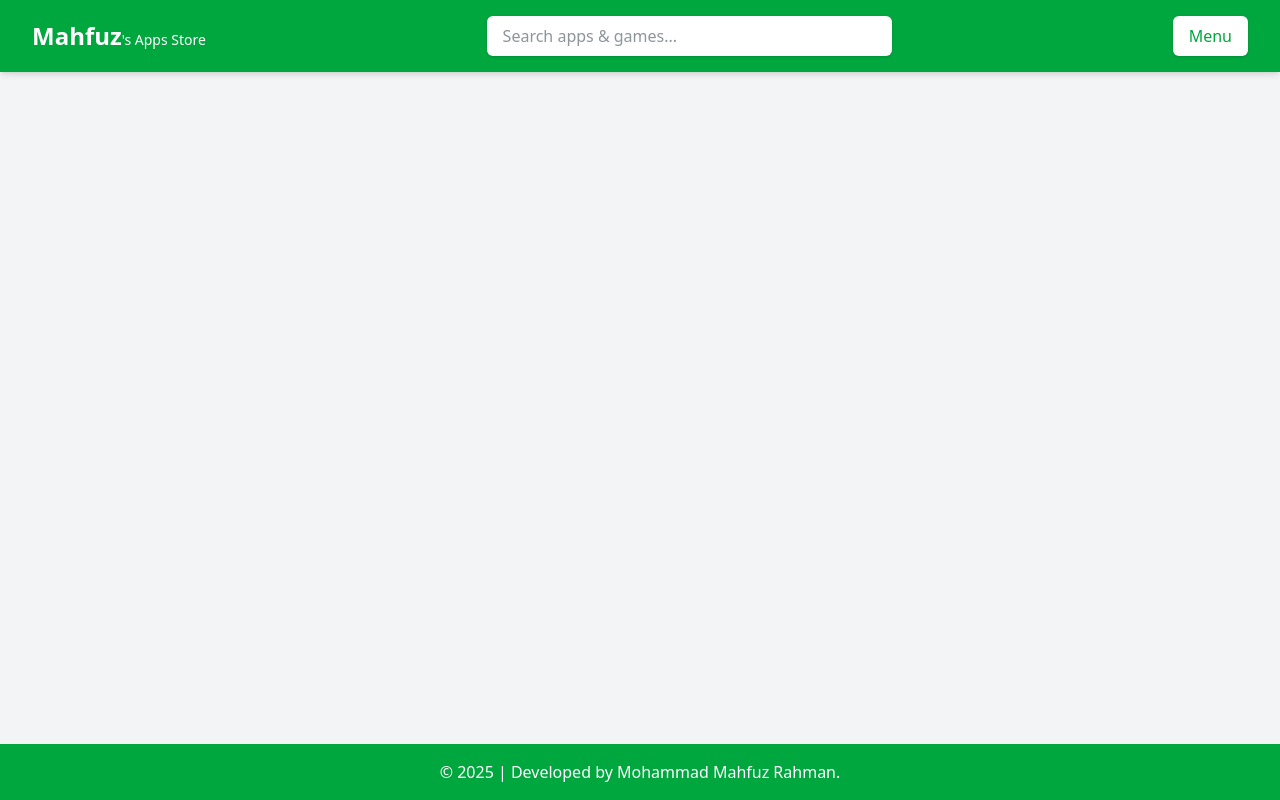
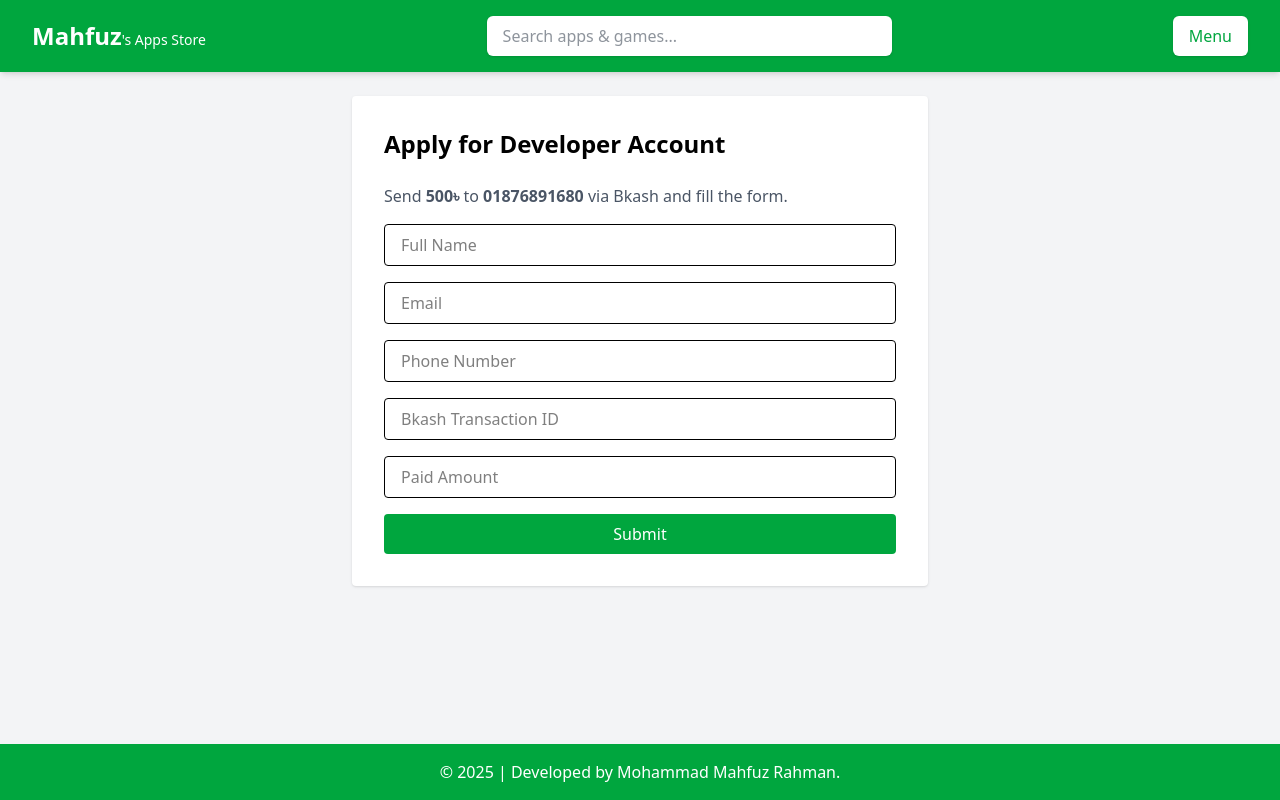
Before and after one commit to mahfuz0712/Apps-Store-Frontend, a React (Vite) app: page /application in a window 1280 px wide. Built offline with nearby package versions, Linux system fonts and the light colour scheme.

Commit message:
updated UI

```diff
--- a/src/App.jsx
+++ b/src/App.jsx
@@ -7,6 +7,7 @@ import Dashboard from "./pages/Dashboard";
 import AdminDashboard from "./pages/AdminDashboard";
 import Login from "./pages/Login";
 import PrivateRoute from "./routes/PrivateRoute";
+import ApplicationForm from "./pages/ApplicationForm";
 
 function App() {
   return (
@@ -50,7 +51,15 @@ function App() {
                   <Login />
                 </ErrorBoundary>
               }
-              />
+            />
+            <Route
+              path="/application"
+              element={
+                <ErrorBoundary FallbackComponent={ErrorFallback}>
+                  <ApplicationForm />
+                </ErrorBoundary>
+              }
+            />
           </Routes>
         </main>
 
--- a/src/components/Navbar.jsx
+++ b/src/components/Navbar.jsx
@@ -1,7 +1,7 @@
 import { useState, useEffect, useRef } from "react";
-import PropTypes from 'prop-types';
-import { Link } from 'react-router-dom';
-import { Menu } from 'lucide-react'; // icon from Lucide (you can use any SVG if needed)
+import PropTypes from "prop-types";
+import { Link } from "react-router-dom";
+import { Menu } from "lucide-react"; // icon from Lucide (you can use any SVG if needed)
 
 const Header = ({ user, Logout }) => {
   const [dropdownOpen, setDropdownOpen] = useState(false);
@@ -23,7 +23,6 @@ const Header = ({ user, Logout }) => {
   return (
     <header className="bg-green-600 text-white shadow-md fixed top-0 left-0 w-full z-50">
       <div className="max-w-7xl mx-auto px-4 sm:px-6 lg:px-8 py-4 flex flex-wrap items-center justify-between">
-
         {/* Logo/Title */}
         <div className="text-2xl font-semibold">
           Mahfuz<span className="font-light text-sm">'s Apps Store</span>
@@ -62,13 +61,34 @@ const Header = ({ user, Logout }) => {
 
           {/* Dropdown menu */}
           {dropdownOpen && (
-            <div className="absolute right-0 mt-2 w-44 bg-white rounded-lg shadow-lg z-50">
+            <div className="absolute right-0 mt-2 w-52 bg-white rounded-lg shadow-lg z-50">
               <ul className="divide-y divide-gray-200 text-sm text-gray-700">
+                {user?.role === "developer" || user?.role === "admin" ? (
+                  <li>
+                    <Link
+                      to="/profile"
+                      className="block px-4 py-3 hover:bg-gray-100"
+                    >
+                      Profile
+                    </Link>
+                  </li>
+                ) : (
+                  <li>
+                    <Link
+                      to="/application"
+                      className="block px-4 py-3 hover:bg-gray-100"
+                    >
+                      Apply for Developer Account
+                    </Link>
+                  </li>
+                )}
                 <li>
-                  <Link to="/profile" className="block px-4 py-3 hover:bg-gray-100">Profile</Link>
-                </li>
-                <li>
-                  <Link to="/settings" className="block px-4 py-3 hover:bg-gray-100">Settings</Link>
+                  <Link
+                    to="/settings"
+                    className="block px-4 py-3 hover:bg-gray-100"
+                  >
+                    Settings
+                  </Link>
                 </li>
                 <li>
                   <button
--- /dev/null
+++ b/src/pages/ApplicationForm.jsx
@@ -0,0 +1,142 @@
+import { useState } from "react";
+import axios from "axios";
+import swal from "sweetalert";
+
+const ApplicationForm = () => {
+  const [formData, setFormData] = useState({
+    Name: "",
+    Email: "",
+    Phone: "",
+    BkashTransactionId: "",
+    PaidAmount: "",
+  });
+
+  const [isSubmitting, setIsSubmitting] = useState(false);
+
+  const handleChange = (e) => {
+    setFormData({ ...formData, [e.target.name]: e.target.value });
+  };
+
+  const handleSubmit = async (e) => {
+    e.preventDefault();
+    setIsSubmitting(true);
+
+    try {
+      const createApplicantUrl = import.meta.env.VITE_CREATE_APPLICANTS;
+      const response = await axios.post(createApplicantUrl, {
+        ...formData,
+        Role: "Developer",
+        PaidDate: new Date(),
+        Applied: new Date(),
+      });
+
+      if (response.data?.success) {
+        swal({
+          title: "✅ Application Submitted",
+          text: "Your application has been submitted successfully.",
+          icon: "success",
+          button: "OK",
+        });
+        setFormData({
+          Name: "",
+          Email: "",
+          Phone: "",
+          BkashTransactionId: "",
+          PaidAmount: "",
+        });
+      } else {
+        swal({
+          title: "⚠️ Application Failed",
+          text: response.data?.message || "Please try again later.",
+          icon: "warning",
+          button: "OK",
+        });
+      }
+    } catch (error) {
+      if (error.response?.data?.message) {
+        swal({
+          title: "⚠️ Application Failed",
+          text: error.response.data.message,
+          icon: "warning",
+          button: "OK",
+        });
+      } else {
+        swal({
+          title: "❌ Error",
+          text: "An unexpected error occurred. Please try again later.",
+          icon: "error",
+          button: "OK",
+        });
+      }
+    } finally {
+      setIsSubmitting(false);
+    }
+  };
+
+  return (
+    <div className="max-w-xl mx-auto mt-20 bg-white p-8 rounded shadow">
+      <h2 className="text-2xl font-semibold mb-6">Apply for Developer Account</h2>
+      <p className="mb-4 text-gray-600">
+        Send <strong>500৳</strong> to <strong>01876891680</strong> via Bkash and fill the form.
+      </p>
+      <form onSubmit={handleSubmit} className="space-y-4">
+        <input
+          type="text"
+          name="Name"
+          placeholder="Full Name"
+          value={formData.Name}
+          onChange={handleChange}
+          required
+          className="w-full px-4 py-2 border rounded"
+        />
+        <input
+          type="email"
+          name="Email"
+          placeholder="Email"
+          value={formData.Email}
+          onChange={handleChange}
+          required
+          className="w-full px-4 py-2 border rounded"
+        />
+        <input
+          type="tel"
+          name="Phone"
+          placeholder="Phone Number"
+          value={formData.Phone}
+          onChange={handleChange}
+          required
+          className="w-full px-4 py-2 border rounded"
+        />
+        <input
+          type="text"
+          name="BkashTransactionId"
+          placeholder="Bkash Transaction ID"
+          value={formData.BkashTransactionId}
+          onChange={handleChange}
+          required
+          className="w-full px-4 py-2 border rounded"
+        />
+        <input
+          type="number"
+          name="PaidAmount"
+          placeholder="Paid Amount"
+          value={formData.PaidAmount}
+          onChange={handleChange}
+          required
+          className="w-full px-4 py-2 border rounded"
+        />
+        <button
+          type="submit"
+          disabled={isSubmitting}
+          className={`w-full bg-green-600 text-white px-6 py-2 rounded hover:bg-green-700 ${
+            isSubmitting ? "opacity-50 cursor-not-allowed" : ""
+          }`}
+        >
+          {isSubmitting ? "Submitting..." : "Submit"}
+        </button>
+      </form>
+    </div>
+  );
+};
+
+export default ApplicationForm;
```
Also changed, not shown: index.html (line endings or trailing spaces).
